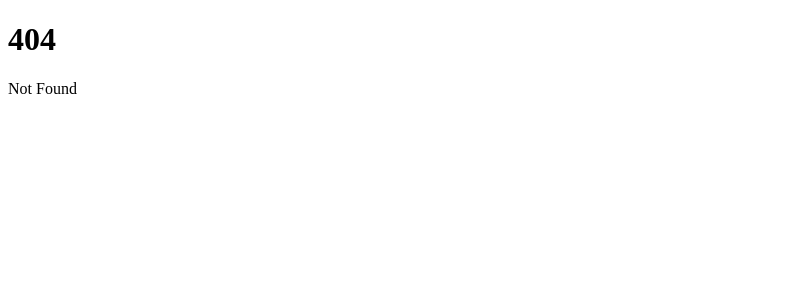
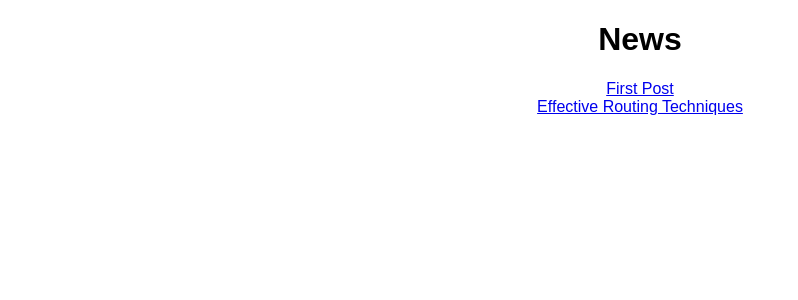
Before and after one commit to PacktPublishing/SvelteKit-Up-and-Running, a SvelteKit app in the folder full_project/: page /news in a window 1280 px wide. Before the commit this address had no page. Shown: the top 300 px of the page, without its empty margins (0-798 px from the left). Built offline with nearby package versions, Linux system fonts and the light colour scheme.

Commit message:
Chappter 4 examples explaining dynamic routing with parameter + error templates

```diff
--- /dev/null
+++ b/full_project/src/lib/articles.json
@@ -0,0 +1,12 @@
+{
+	"0": {
+		"title": "First Post",
+		"slug": "first-post",
+		"content": "Lorem ipsum dolor sit amet, consectetur adipiscing elit, sed do eiusmod tempor incididunt ut labore et dolore magna aliqua. Ut enim ad minim veniam, quis nostrud exercitation ullamco laboris nisi ut aliquip ex ea commodo consequat. Duis aute irure dolor in reprehenderit in voluptate velit esse cillum dolore eu fugiat nulla pariatur. Excepteur sint occaecat cupidatat non proident, sunt in culpa qui officia deserunt mollit anim id est laborum."
+	},
+	"1": {
+		"title": "Effective Routing Techniques",
+		"slug": "effective-routing-techniques",
+		"content": "Lorem ipsum dolor sit amet, consectetur adipiscing elit, sed do eiusmod tempor incididunt ut labore et dolore magna aliqua. Ut enim ad minim veniam, quis nostrud exercitation ullamco laboris nisi ut aliquip ex ea commodo consequat. Duis aute irure dolor in reprehenderit in voluptate velit esse cillum dolore eu fugiat nulla pariatur. Excepteur sint occaecat cupidatat non proident, sunt in culpa qui officia deserunt mollit anim id est laborum. Lorem ipsum dolor sit amet, consectetur adipiscing elit, sed do eiusmod tempor incididunt ut labore et dolore magna aliqua. Ut enim ad minim veniam, quis nostrud exercitation ullamco laboris nisi ut aliquip ex ea commodo consequat. Duis aute irure dolor in reprehenderit in voluptate velit esse cillum dolore eu fugiat nulla pariatur. Excepteur sint occaecat cupidatat non proident, sunt in culpa qui officia deserunt mollit anim id est laborum."
+	}
+}
--- /dev/null
+++ b/full_project/src/routes/about/+page.svelte
@@ -0,0 +1,20 @@
+<div class='wrapper'>
+  <h1>About</h1>
+  <p>
+    Lorem ipsum dolor sit amet, consectetur adipiscing elit, sed do eiusmod tempor incididunt ut labore et dolore magna aliqua. Ut enim ad minim veniam, quis nostrud exercitation ullamco laboris nisi ut aliquip ex ea commodo consequat. Duis aute irure dolor in reprehenderit in voluptate velit esse cillum dolore eu fugiat nulla pariatur. Excepteur sint occaecat cupidatat non proident, sunt in culpa qui officia deserunt mollit anim id est laborum.
+  </p>
+  <p>
+    Lorem ipsum dolor sit amet, consectetur adipiscing elit, sed do eiusmod tempor incididunt ut labore et dolore magna aliqua. Ut enim ad minim veniam, quis nostrud exercitation ullamco laboris nisi ut aliquip ex ea commodo consequat. Duis aute irure dolor in reprehenderit in voluptate velit esse cillum dolore eu fugiat nulla pariatur. Excepteur sint occaecat cupidatat non proident, sunt in culpa qui officia deserunt mollit anim id est laborum.
+  </p>
+</div>
+<style>
+  /* styles here */
+  .wrapper {
+    width: 100%;
+    text-align: center;
+  }
+  h1 {
+    font-family: Arial, Helvetica, Roboto, sans-serif;
+    font-size: 5rem;
+  }
+</style>
--- /dev/null
+++ b/full_project/src/routes/news/+page.server.js
@@ -0,0 +1,5 @@
+import json from '$lib/articles.json';
+
+export function load() {
+  return { json };
+}
--- /dev/null
+++ b/full_project/src/routes/news/+page.svelte
@@ -0,0 +1,27 @@
+<script>
+  export let data;
+</script>
+<h1>
+  News
+</h1>
+<ul>
+  {#each Object.entries(data.json) as [key, value]}
+    <li>
+      <a href='/news/{value.slug}'>{value.title}</a>
+    </li>
+  {/each}
+</ul>
+<style>
+  * {
+    font-family: sans-serif;
+  }
+  h1 {
+    text-align: center;
+  }
+  ul {
+    list-style: none;
+    text-align: center;
+    margin: 0;
+    padding: 0;
+  }
+</style>
--- /dev/null
+++ b/full_project/src/routes/news/[slug]/+error.svelte
@@ -0,0 +1,18 @@
+<script>
+  import { page } from '$app/stores';
+</script>
+
+<h1>News</h1>
+<h2>{$page.status}</h2>
+<div class='content'>
+  {$page.error.message}
+</div>
+<style>
+  * {
+    font-family: sans-serif;
+  }
+  h1, h2, .content {
+    text-align: center;
+    color: #358eaa;
+  }
+</style>
--- /dev/null
+++ b/full_project/src/routes/news/[slug]/+page.svelte
@@ -0,0 +1,18 @@
+<script>
+  export let data;
+</script>
+<h1>News</h1>
+
+<h2>{data.title}</h2>
+<div class='content'>
+  {data.content}
+</div>
+<a href='/news'>&lt;&lt; Back to news</a>
+<style>
+  * {
+    font-family: sans-serif;
+  }
+  h1, h2, .content {
+    text-align: center;
+  }
+</style>
```
Also changed, not shown: full_project/src/routes/news/[slug]/+page.server.js (added, +15 -0 lines).
